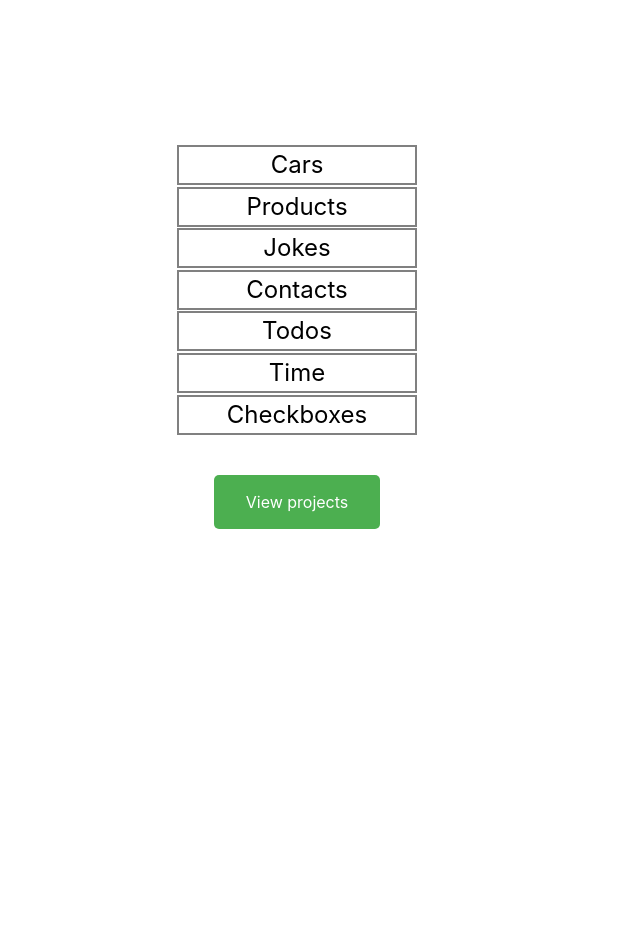
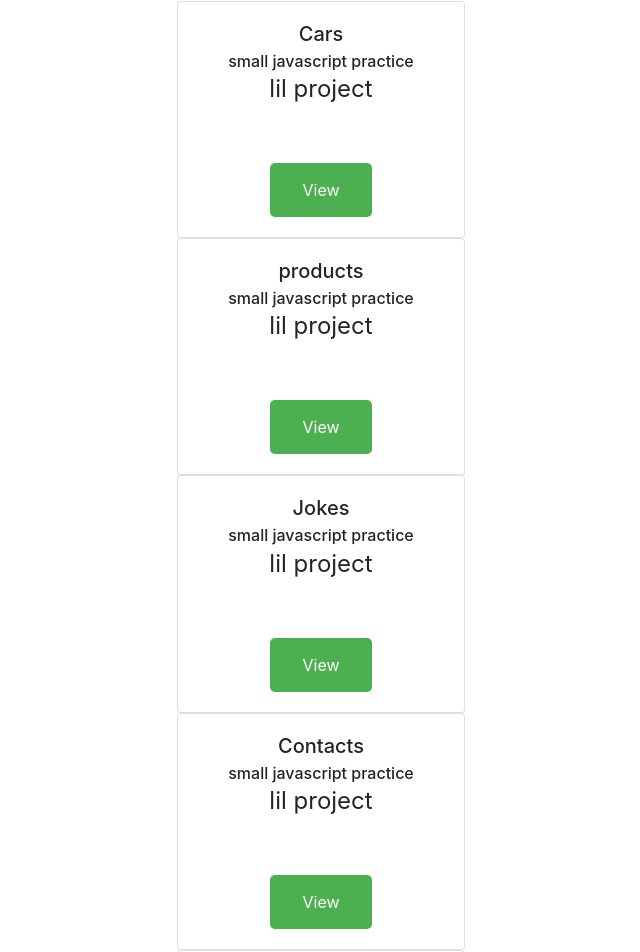
Before and after one commit to Fredrik93/react_tutorial, a React (Create React App) app: page /projects in a window 1280 px wide. Shown: the part 95-1047 px from the top of the page, without its empty margins (343-983 px from the left). Before the commit the page ends 800 px from the top, so only its background shows below. Built offline with nearby package versions, Linux system fonts and the light colour scheme.

Commit message:
add card for projects

```diff
--- a/src/App.css
+++ b/src/App.css
@@ -63,7 +63,6 @@ body{
  background-color: whitesmoke;
 }
 
-/* JUMBOTRON STYLE HERE */
 .jumbotron{
     background: rgb(2,0,36);
     background: linear-gradient(90deg,
--- a/src/App.js
+++ b/src/App.js
@@ -10,7 +10,7 @@ import Jokes from './Components/Jokes'
 import Home from './Components/Home'
 import Products from './Components/Products'
 import Cars from './Components/Cars'
-import List from './Components/List'
+import Projects from './Components/Projects'
 
 
 function App() {
@@ -33,7 +33,7 @@ function App() {
                     <div  >
                         <Route path="/" exact component={Home} />
                         <div style={styling} >
-                            <Route path="/projects" component={List} />
+                            <Route path="/projects" component={Projects} />
                             <Route path="/cars" component={Cars} />
                             <Route path="/products" component={Products} />
                             <Route path="/contacts" component={Contacts} />
--- /dev/null
+++ b/src/Components/Card.js
@@ -0,0 +1,29 @@
+import React from 'react'
+import Card from 'react-bootstrap/Card'
+
+function CustomizedCard(props) {
+    const stylingBtn = {
+        backgroundColor: "#4CAF50",
+        border: "none",
+        color: "white",
+        padding: "15px 32px",
+        textAlign: "center",
+        textDecoration: "none",
+        display: "inline-block",
+        fontSize: "16px",
+        marginTop: "5vh",
+        borderRadius: "5px"
+
+    }
+    return (<div>
+        <Card style={{ width: '18rem' }} >
+            <Card.Body>
+                <Card.Title>{props.title}</Card.Title>
+                <Card.Subtitle>{props.subtitle}</Card.Subtitle>
+                <Card.Text> {props.sampleText}</Card.Text>
+                <Card.Link style={stylingBtn} href={props.href}>{props.linkName} </Card.Link>
+            </Card.Body>
+        </Card>
+    </div>)
+}
+export default CustomizedCard
--- a/src/Components/Checkboxes.js
+++ b/src/Components/Checkboxes.js
@@ -14,9 +14,11 @@ function Checkbox() {
 
 
     }
+    console.log(items)
     return (
-        <h1>Checkbox Page</h1>
-    )
+        <div>
+            < h1 > Checkbox Page</h1 >
+        </div>)
 }
 
 export default Checkbox
--- a/src/Components/List.js
+++ /dev/null
@@ -1,33 +0,0 @@
-import React from 'react'
-import { Link } from 'react-router-dom'
-import ViewProjectButton from './Buttons'
-
-function List() {
-    const styling = {
-        fontSize: 24,
-        border: "2px solid grey",
-        display: "block",
-        textDecoration: "none",
-        width: "30vh",
-        textAlign: "center",
-        marginLeft: "auto",
-        marginRight: "auto",
-        color: "black",
-        marginTop: "0.2vh",
-    }
-
-    return (<div style={{ marginTop: '20vh' }} >
-        <Link style={styling} to="/cars">Cars </Link>
-        <Link style={styling} to="/products" >Products</Link>
-        <Link style={styling} to="/jokes" > Jokes </Link>
-        <Link style={styling} to="/contacts"> Contacts </Link>
-        <Link style={styling} to="/todos"> Todos </Link>
-        <Link style={styling} to="/time">Time</Link>
-        <Link style={styling} to="/checkboxes" >Checkboxes</Link>
-        <ViewProjectButton />
-
-
-    </div >
-    )
-}
-export default List
--- /dev/null
+++ b/src/Components/Projects.js
@@ -0,0 +1,98 @@
+import React from 'react'
+import { Link } from 'react-router-dom'
+import ViewProjectButton from './Buttons'
+import Card from 'react-bootstrap/Card'
+import CustomizedCard from './Card'
+function List() {
+    const stylingBtn = {
+        backgroundColor: "#4CAF50",
+        border: "none",
+        color: "white",
+        padding: "15px 32px",
+        textAlign: "center",
+        textDecoration: "none",
+        display: "inline-block",
+        fontSize: "16px",
+        marginTop: "5vh",
+        borderRadius: "5px"
+
+    }
+    const styling = {
+        fontSize: 24,
+        border: "2px solid grey",
+        display: "block",
+        textDecoration: "none",
+        width: "30vh",
+        textAlign: "center",
+        marginLeft: "auto",
+        marginRight: "auto",
+        color: "black",
+        marginTop: "0.2vh",
+    }
+    const projectData = [
+        {
+            id: 1,
+            title: "Cars"
+        }
+    ]
+    return (
+
+        <div>
+
+            <CustomizedCard
+                title="Cars"
+                subtitle="small javascript practice"
+                href="/cars"
+                sampleText="lil project"
+                linkName="View"
+            />
+            <CustomizedCard
+                title="products"
+                subtitle="small javascript practice"
+                href="/products"
+                sampleText="lil project"
+                linkName="View" />
+
+            <CustomizedCard
+                title="Jokes"
+                subtitle="small javascript practice"
+                href="/jokes"
+                sampleText="lil project"
+                linkName="View" />
+
+            <CustomizedCard
+                title="Contacts"
+                subtitle="small javascript practice"
+                href="/contacts"
+                sampleText="lil project"
+                linkName="View" />
+
+            <CustomizedCard
+                title="Todos"
+                subtitle="small javascript practice"
+                href="/todos"
+                sampleText="lil project"
+                linkName="View" />
+
+            <CustomizedCard
+                title="Time"
+                href="/time"
+                linkName="View" />
+
+        </div>
+    )
+    // return (<div style={{ marginTop: '20vh' }} >
+    //     <Link style={styling} to="/cars">Cars </Link>
+    //     <Link style={styling} to="/products" >Products</Link>
+    //     <Link style={styling} to="/jokes" > Jokes </Link>
+    //     <Link style={styling} to="/contacts"> Contacts </Link>
+    //     <Link style={styling} to="/todos"> Todos </Link>
+    //     <Link style={styling} to="/time">Time</Link>
+    //     <Link style={styling} to="/checkboxes" >Checkboxes</Link>
+    //     <ViewProjectButton />
+
+
+    // </div >
+    // )
+}
+export default List
```
